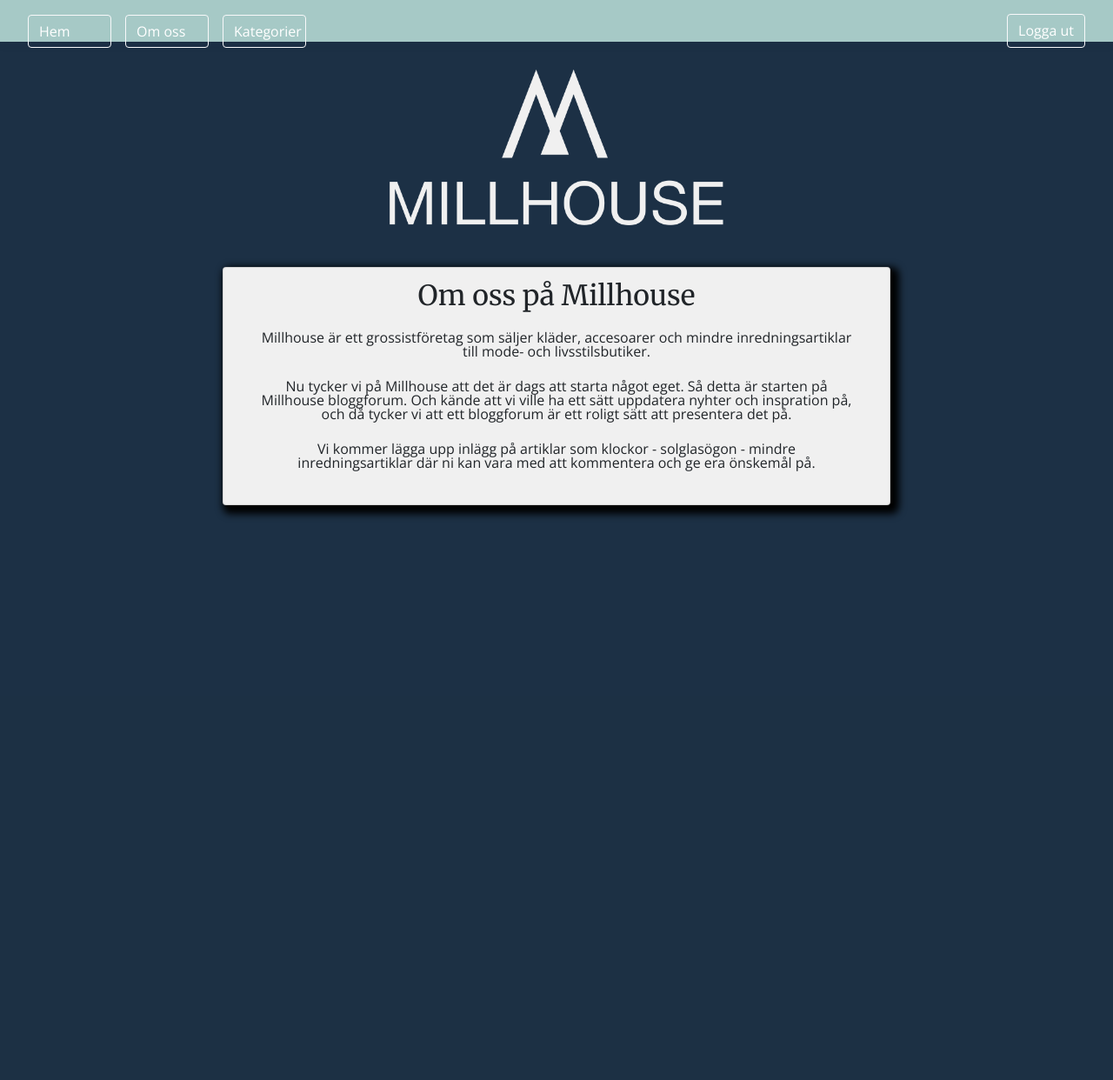
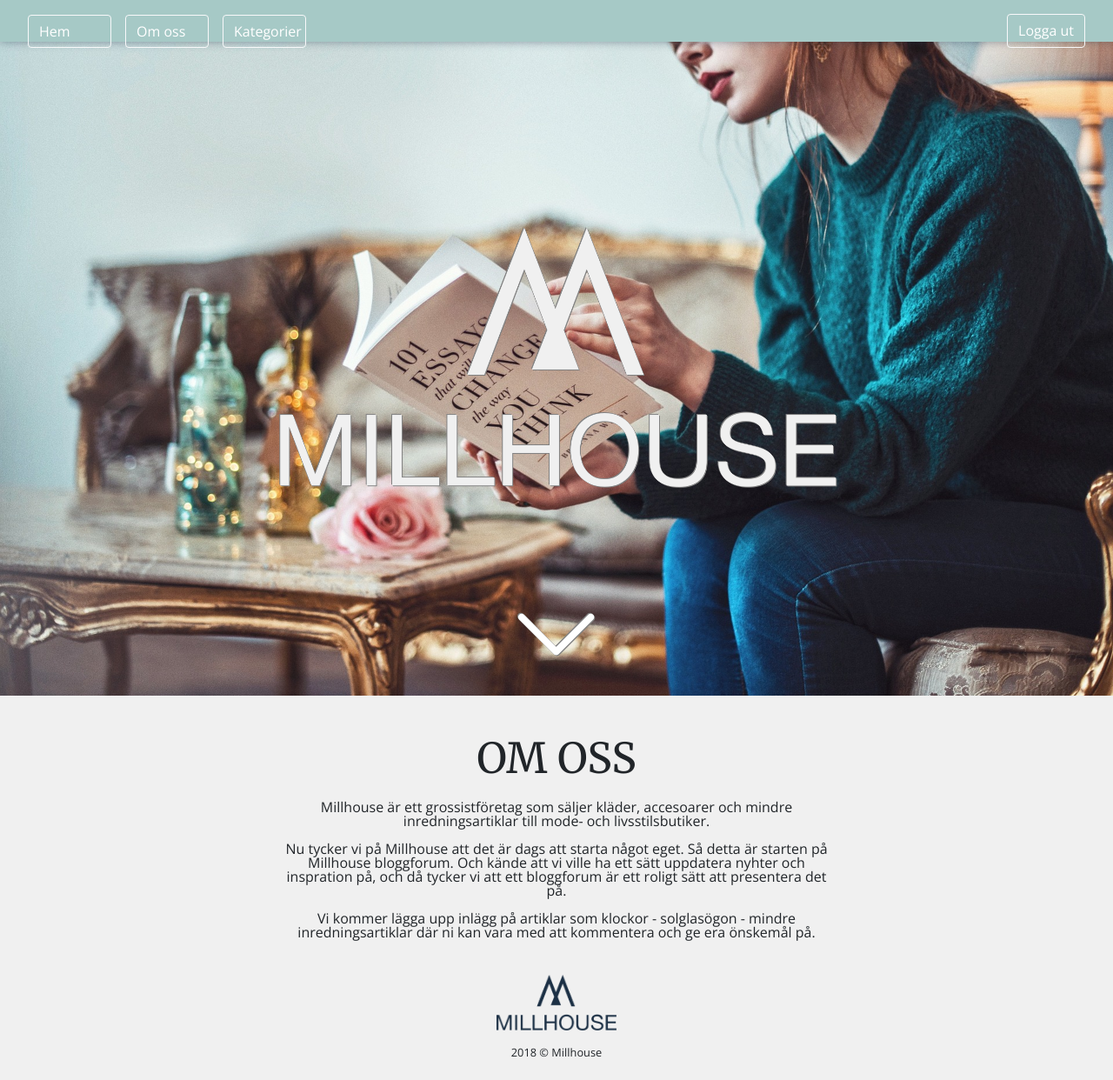
Before and after one commit to fredrikskogb/doctorfont_project, a PHP site: page /views/about_us_view.php in a window 1280 px wide. Shown: the whole page at 87% size. Before the commit the page ends 595 px from the top, so only its background shows below. Run offline with PHP 8.4, Linux system fonts and the light colour scheme; data that the repository does not hold is empty; a stand-in replaces the project's code that opens the database connection.

Commit message:
added new styling in register and about_us.php Felicia & Rebecca

```diff
--- a/css/style.css
+++ b/css/style.css
@@ -289,7 +289,7 @@ label {
 }
 
 .view_logo {
-    width: 30vw;
+    width: 55vw;
     margin-bottom: 4em;
     filter: drop-shadow(1px 1px 0 lightgray)
     drop-shadow(-1px -1px 0 lightgray);
@@ -303,7 +303,7 @@ label {
     font-size: 1.2em;
     font-style: italic;
     font-weight: bold;
-    width: 40vw;
+    width: 60vw;
     margin: 0 auto;
     text-align: center;
     line-height: 1.5em;
@@ -416,11 +416,11 @@ label {
 /* about_us */
 
 .about_us {
-    padding-top: 5em;
+    padding-top: 3em;
 }
 
 .about_us_container {
-    background-color: #1C3045;
+    background-color: #F0F0F0;
 
 }
 
@@ -432,23 +432,16 @@ label {
 
 .heading h1 {
     text-align: center;
-    font-size: 2rem;
+    font-size: 3em;
+    margin-bottom: 0.5em;
 
 }
 
 .text_about_us p {
     text-align: center;
     font-size: 1rem;
-    margin: 1.5em;
-
-}
-
-.card {
-    background-color: #F0F0F0;
-    box-shadow: 5px 5px 8px 5px black;
-    margin: 1em;
-    padding: 1em;
-
+    margin: 0 auto;
+    width: 50vw;
 }
 
 /* creat_footer */
@@ -470,9 +463,12 @@ footer p {
 
 @media screen and (min-width: 768px){
 
-    .card {
-        background-color: #F0F0F0;
-        margin: 3em;
+    .view_logo {
+        width: 40vw;
+    }
+
+    .about_us_login_and_register {
+        width: 40vw;
     }
 
     .view_logo_create {
@@ -557,10 +553,9 @@ footer p {
 
 
 @media screen and (min-width: 992px){
-    .card {
-        background-color: #F0F0F0;
-        margin: 3em auto auto auto;
-        width: 60vw;
+
+    .view_logo {
+        width: 35vw;
     }
 
     .post_card_title {
--- /dev/null
+++ b/includes/hero_image.php
@@ -0,0 +1,6 @@
+<div class="hero_image_frame">
+            <span class="hero_image_inline_helper"></span>
+            <img class="hero_image_millhouse_logo" src="<?= $ROOT_URL ?>/images/logo_light.png">
+            <img src="<?= $ROOT_URL ?>/images/header_arrow.png" alt="Arrow" id="hero_image_arrow">
+
+        </div>
--- a/views/about_us_view.php
+++ b/views/about_us_view.php
@@ -7,29 +7,35 @@ include '../includes/head.php';
 
 <body class="about_us_container">
 
-    <?php include '../includes/navbar.php'; ?>
+    <?php
+    include '../includes/navbar.php';
+    include '../includes/hero_image.php';
+    ?>
+
 
         <main class="about_us">
 
             <div class="image_container">
-                <img class="view_logo_about_us" src="../images/logo_light.png" alt="millhouse">
 
-                <div class="card">
-                    <div class="col-12 heading">
-                        <h1>Om oss på Millhouse</h1>
+
+                 <div class="col-12 heading">
+                        <h1>OM OSS</h1>
                     </div>
 
                      <div class="text_about_us">
-                        <p>  Millhouse är ett grossistföretag som säljer kläder, accesoarer och mindre inredningsartiklar till mode- och livsstilsbutiker.</p>
+                        <p>  Millhouse är ett grossistföretag som säljer kläder, accesoarer och mindre inredningsartiklar till mode- och livsstilsbutiker.</p><br />
 
                         <p>  Nu tycker vi på Millhouse att det är dags att starta något eget.
                              Så detta är starten på Millhouse bloggforum.
-                             Och kände att vi ville ha ett sätt uppdatera nyhter och inspration på, och då tycker vi att ett bloggforum är ett roligt sätt att presentera det på.</p>
-                        <p>  Vi kommer lägga upp inlägg på artiklar som klockor - solglasögon - mindre inredningsartiklar där ni kan vara med att kommentera och ge era önskemål på.</p>
-                     </div>
+                             Och kände att vi ville ha ett sätt uppdatera nyhter och inspration på, och då tycker vi att ett bloggforum är ett roligt sätt att presentera det på.</p><br />
+                        <p>  Vi kommer lägga upp inlägg på artiklar som klockor - solglasögon - mindre inredningsartiklar där ni kan vara med att kommentera och ge era önskemål på.</p><br />
                  </div>
+
          </main>
 
+         <?php
+         include '../includes/footer.php';
+         ?>
 </body>
 <script src="https://code.jquery.com/jquery-3.3.1.slim.min.js" integrity="sha384-q8i/X+965DzO0rT7abK41JStQIAqVgRVzpbzo5smXKp4YfRvH+8abtTE1Pi6jizo" crossorigin="anonymous"></script>
     <script src="https://cdnjs.cloudflare.com/ajax/libs/popper.js/1.14.3/umd/popper.min.js" integrity="sha384-ZMP7rVo3mIykV+2+9J3UJ46jBk0WLaUAdn689aCwoqbBJiSnjAK/l8WvCWPIPm49" crossorigin="anonymous"></script>
```
Also changed, not shown: index.php (+4 -7 lines).
